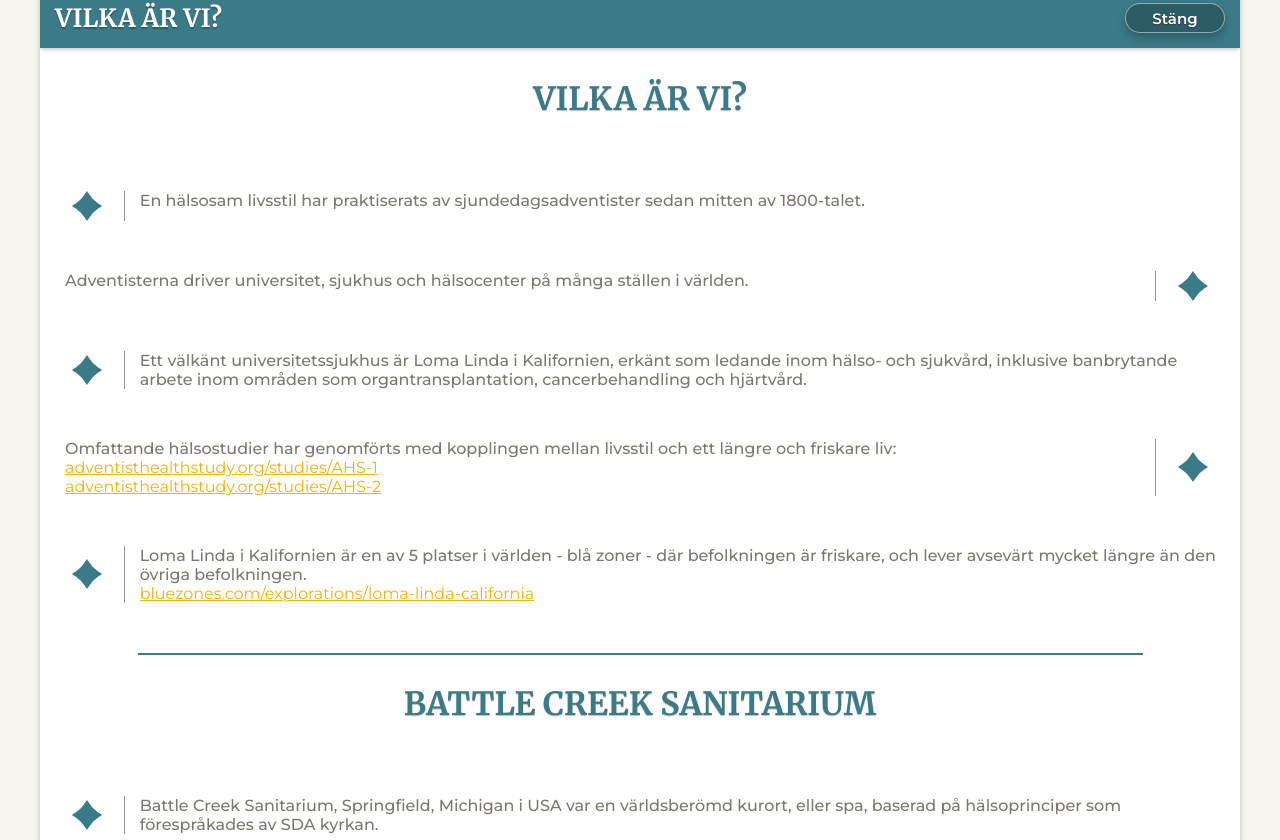
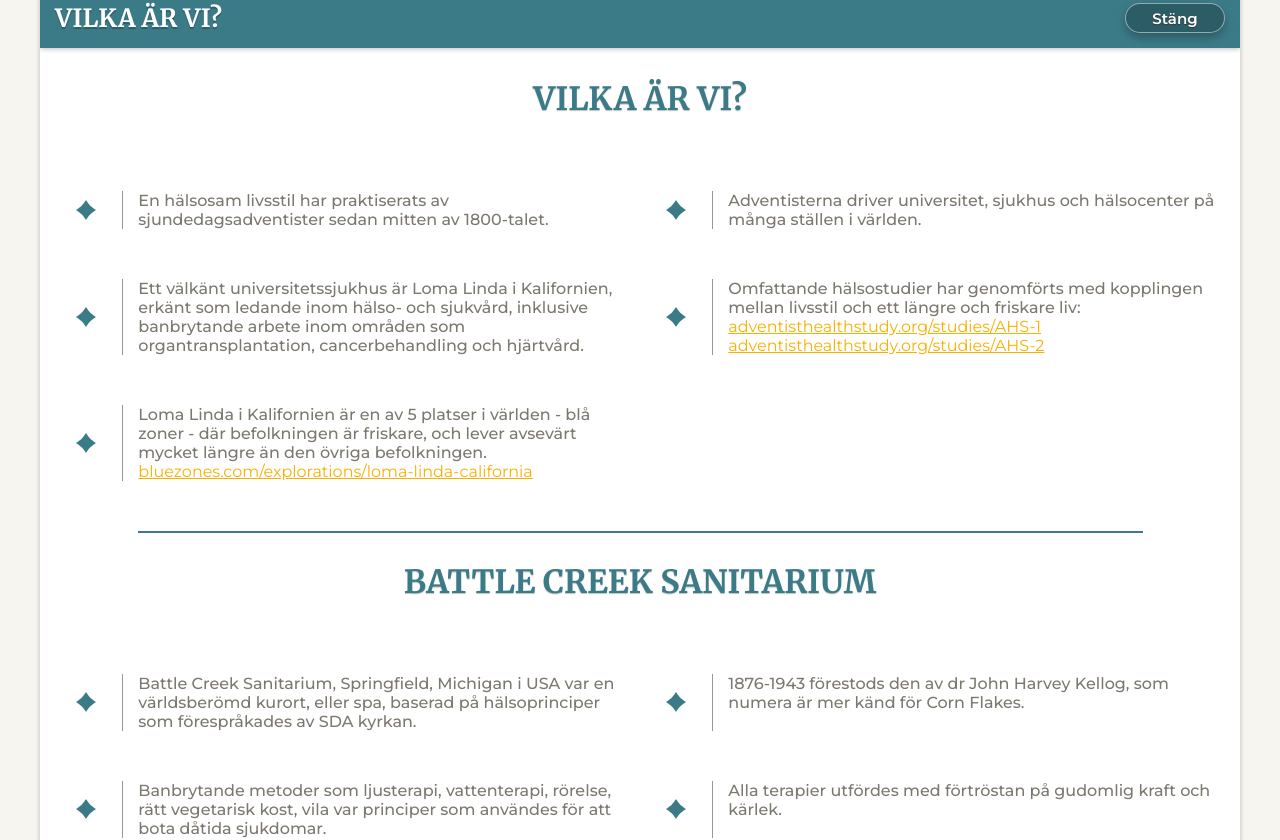
Before and after one commit to MidnattLantern/adventist-uppsala-halsa, a React (Create React App) app in the folder adventist-uppsala-halsa/: page / in a window 1280 px wide. Shown: the part 6244-7084 px from the top of the page. Built offline with nearby package versions, Linux system fonts and the light colour scheme.

Commit message:
add appropriate layout for desktop view for about us

```diff
--- a/adventist-uppsala-halsa/src/pages/AboutUs/AboutUsWrapper.module.css
+++ b/adventist-uppsala-halsa/src/pages/AboutUs/AboutUsWrapper.module.css
@@ -3,6 +3,7 @@
     flex-direction: column;
     width: 100%;
     padding: 10px;
+    margin-bottom: 50px;
 }
 
 .Title {
@@ -33,6 +34,7 @@
 }
 
 .ContentBlockView {
+    width: 100%;
     display: flex;
     flex-direction: row;
     margin-top: 50px;
@@ -64,6 +66,24 @@
 }
 .ContentIcon {
     fill: var(--color-theme-primary);
-    width: 30px;
+    width: 20px;
     height: auto;
 }
+
+.ZigZagView{
+    display: flex;
+    flex-direction: row;
+    flex-wrap: wrap;
+}
+
+@media (min-width: 1280px) {
+    .ContentBlockView {
+        width: 50%;
+        flex-direction: row-reverse; /* disable/ override reverse appearance on desktop */
+    }
+    .ContentBlockChildrenReverse, /* disable/ override reverse appearance on desktop */
+    .ContentBlockChildren {
+        border-right: none;
+        border-left: 1px solid var(--color-dark-transparent);
+    }
+}
--- a/adventist-uppsala-halsa/src/pages/AboutUs/AboutUsWrapper.tsx
+++ b/adventist-uppsala-halsa/src/pages/AboutUs/AboutUsWrapper.tsx
@@ -17,10 +17,18 @@ const AboutUsWrapper = () => {
             </div>
         )
     };
+    const ZigZag = ({children} : {children?:ReactNode}) => { // Special flex-wrap behaviour for desktop view
+        return(
+            <div className={Styles.ZigZagView}>
+                {children}
+            </div>
+        )
+    };
 
     return(
         <div className={Styles.AboutUsWrapperView}>
             <h1 className={Styles.Title}>{"Vilka är vi?"}</h1>
+            <ZigZag>
                 <ContentBlock reverse={true}>
                     <p className={Styles.Paragraph}>{"En hälsosam livsstil har praktiserats av sjundedagsadventister sedan mitten av 1800-talet."}</p>
                 </ContentBlock>
@@ -39,8 +47,10 @@ const AboutUsWrapper = () => {
                     <p className={Styles.Paragraph}>{"Loma Linda i Kalifornien är en av 5 platser i världen - blå zoner - där befolkningen är friskare, och lever avsevärt mycket längre än den övriga befolkningen."}</p>
                     <a className={Styles.ExternalLink} target="_blank" rel="noreferrer" href="https://www.bluezones.com/explorations/loma-linda-california/">bluezones.com/explorations/loma-linda-california</a>
                 </ContentBlock>
+            </ZigZag>
                 <hr className={Styles.LineBreak}/>
                 <h1 className={Styles.Title}>{"BATTLE CREEK SANITARIUM"}</h1>
+            <ZigZag>
                 <ContentBlock reverse={true}>
                     <p className={Styles.Paragraph}>{"Battle Creek Sanitarium, Springfield, Michigan i USA var en världsberömd kurort, eller spa, baserad på hälsoprinciper som förespråkades av SDA kyrkan."}</p>
                 </ContentBlock>
@@ -59,6 +69,7 @@ const AboutUsWrapper = () => {
                 <ContentBlock>
                     <p className={Styles.Paragraph}>{"Högt uppsatta politiker med familjer, och affärsmän sökte sig till Battle Creek."}</p>
                 </ContentBlock>
+            </ZigZag>
         </div>
     )
 };
```
Also changed, not shown: adventist-uppsala-halsa/src/pages/EightHealthKeys/EightHealthKeysWrapper.tsx (indentation only), 1 other file (tests, documents, lock files or other folders). Lines whose indentation alone changed are shown as unchanged.
